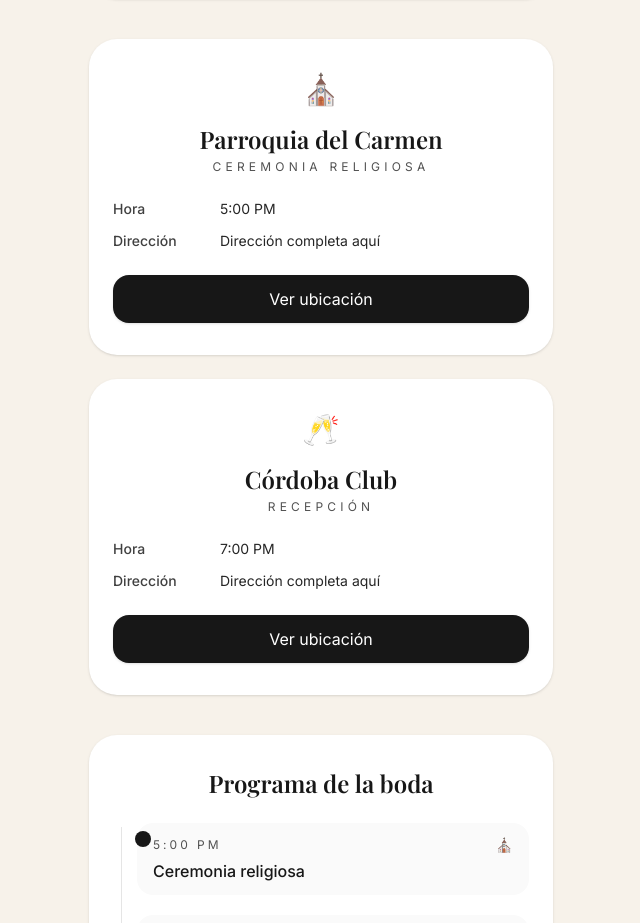
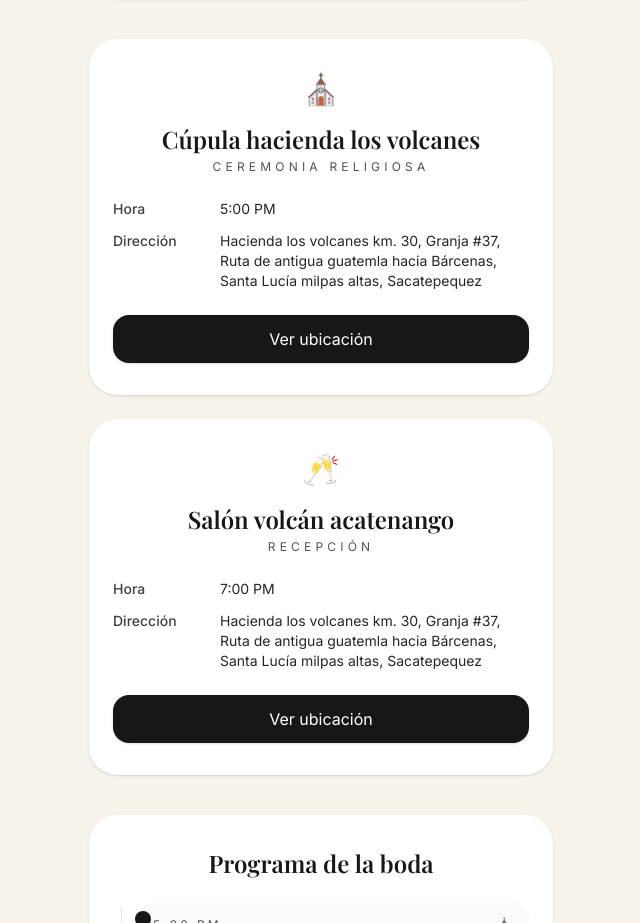
Before and after one commit to jrongalicia/invitacion-boda, a Next.js app: page / in a window 1280 px wide. Shown: the part 1005-1928 px from the top of the page, without its empty margins (319-959 px from the left). Built offline with nearby package versions, Linux system fonts and the light colour scheme; a web font is replaced by a local one.

Commit message:
se agrega datos de ceremonia y recepcion

```diff
--- a/src/app/page.tsx
+++ b/src/app/page.tsx
@@ -13,17 +13,17 @@ const EVENT = {
     "Nuestra felicidad solo está completa cuando la compartimos con las personas a las que amamos...",
   ceremony: {
     name: "Ceremonia Religiosa",
-    place: "Parroquia del Carmen",
+    place: "Cúpula hacienda los volcanes",
     time: "5:00 PM",
-    address: "Dirección completa aquí",
-    maps: "https://www.google.com/maps?q=14.6349,-90.5069",
+    address: "Hacienda los volcanes km. 30, Granja #37, Ruta de antigua guatemla hacia Bárcenas, Santa Lucía milpas altas, Sacatepequez ",
+    maps: "https://maps.app.goo.gl/eULnkmWh2Uk85ch19",
   },
   reception: {
     name: "Recepción",
-    place: "Córdoba Club",
+    place: "Salón volcán acatenango",
     time: "7:00 PM",
-    address: "Dirección completa aquí",
-    maps: "https://www.google.com/maps?q=14.6349,-90.5069",
+    address: "Hacienda los volcanes km. 30, Granja #37, Ruta de antigua guatemla hacia Bárcenas, Santa Lucía milpas altas, Sacatepequez",
+    maps: "https://maps.app.goo.gl/eULnkmWh2Uk85ch19",
   },
   dressCode: "Vestimenta formal",
 };
```
